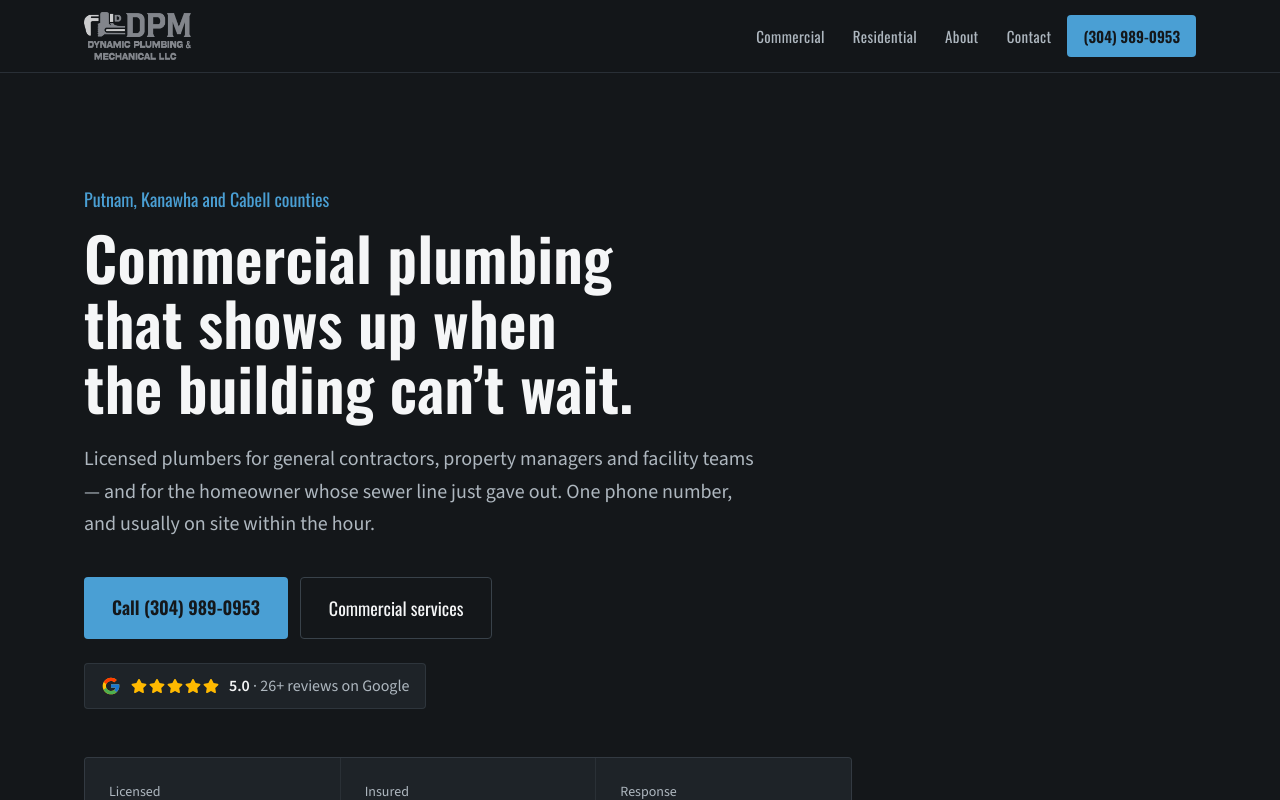
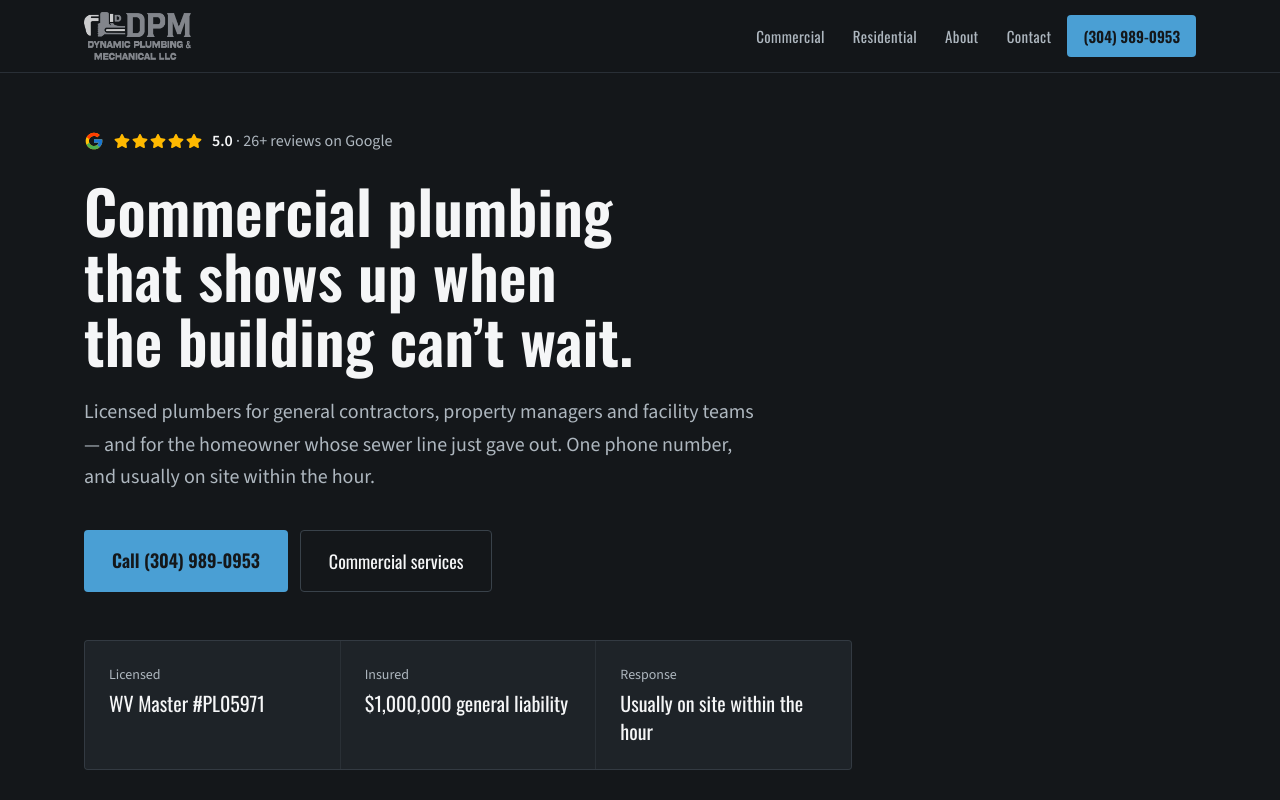
Before and after one commit to scottmsimmons69/dynamic-plumbing, a Next.js app: page / in a window 1280 px wide. Shown: the top 800 px of the page. Built offline with nearby package versions, Linux system fonts and the light colour scheme.

Commit message:
Google review line moved above the headline

```diff
--- a/src/app/page.tsx
+++ b/src/app/page.tsx
@@ -9,9 +9,23 @@ export default function Home() {
     <>
       {/* Hero */}
       <section className="border-b border-line/60">
-        <div className="mx-auto max-w-6xl px-5 py-20 sm:py-28">
-          <p className="font-display text-lg text-brass">{biz.counties}</p>
-          <h1 className="mt-3 max-w-3xl text-4xl leading-[1.08] sm:text-6xl">
+        <div className="mx-auto max-w-6xl px-5 pb-20 pt-10 sm:pb-24 sm:pt-14">
+          {/* Google reviews — rating and count live in business.ts.
+              Count is shown as "N+" so it stays true as reviews come in.
+              The RATING can go stale: update googleRating if it changes. */}
+          <a href={biz.googleReviewUrl} target="_blank" rel="noopener noreferrer" className="inline-flex flex-wrap items-center gap-x-2.5 gap-y-1 text-mist transition-colors hover:text-paper">
+            <FcGoogle className="h-5 w-5 shrink-0" aria-hidden="true" />
+            <span className="flex gap-0.5 text-amber-400" aria-hidden="true">
+              {Array.from({ length: 5 }).map((_, i) => (
+                <FaStar key={i} className="h-4 w-4" />
+              ))}
+            </span>
+            <span>
+              <span className="font-semibold text-paper">{biz.googleRating}</span>
+              {" "}&middot; {biz.googleReviewCount}+ reviews on Google
+            </span>
+          </a>
+          <h1 className="mt-5 max-w-3xl text-4xl leading-[1.08] sm:text-6xl">
             Commercial plumbing that shows up when the building can&rsquo;t wait.
           </h1>
           <p className="mt-6 max-w-2xl text-lg leading-relaxed text-mist sm:text-xl">
@@ -32,21 +46,6 @@ export default function Home() {
             </Link>
           </div>
 
-          {/* Google reviews — rating and count live in business.ts.
-              Count is shown as "N+" so it stays true as reviews come in.
-              The RATING can go stale: update googleRating if it changes. */}
-          <a href={biz.googleReviewUrl} target="_blank" rel="noopener noreferrer" className="mt-6 inline-flex flex-wrap items-center gap-x-2.5 gap-y-1 rounded border border-line/60 bg-slate-deep px-4 py-2.5 text-mist transition-colors hover:border-brass hover:text-paper">
-            <FcGoogle className="h-5 w-5 shrink-0" aria-hidden="true" />
-            <span className="flex gap-0.5 text-amber-400" aria-hidden="true">
-              {Array.from({ length: 5 }).map((_, i) => (
-                <FaStar key={i} className="h-4 w-4" />
-              ))}
-            </span>
-            <span>
-              <span className="font-semibold text-paper">{biz.googleRating}</span>
-              {" "}&middot; {biz.googleReviewCount}+ reviews on Google
-            </span>
-          </a>
 
           <dl className="mt-12 grid max-w-3xl gap-px overflow-hidden rounded border border-line/60 bg-line/60 sm:grid-cols-3">
             <div className="bg-slate-deep p-6">
```
